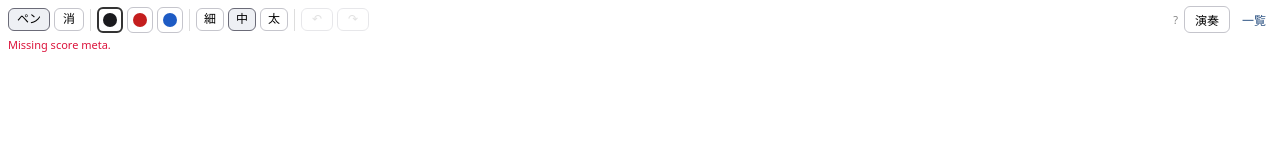
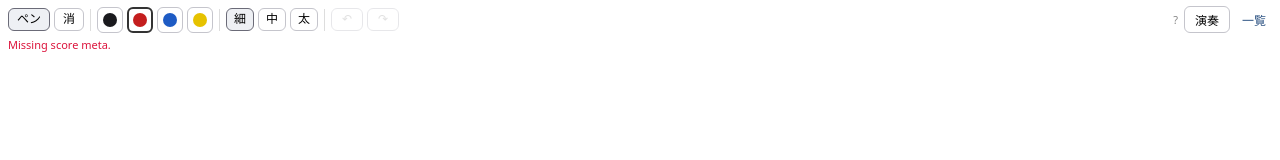
Before and after one commit to nozutax/MusicApp, a React (Vite) app: page /viewer/1 in a window 1280 px wide. Both pictures are taken after a click on the button "メモ". Shown: the top 160 px of the page. Built offline with nearby package versions, Linux system fonts and the light colour scheme.

Commit message:
メモモード中のページめくりを無効化し、デフォルトペンを赤・細に変更。透過黄色マーカーを追加。
Co-authored-by: Cursor <cursoragent@cursor.com>

```diff
--- a/src/components/AnnotationToolbar.tsx
+++ b/src/components/AnnotationToolbar.tsx
@@ -3,8 +3,8 @@ import type { CSSProperties } from 'react'
 type Props = {
   tool: 'pen' | 'eraser'
   onToolChange: (tool: 'pen' | 'eraser') => void
-  color: 'black' | 'red' | 'blue'
-  onColorChange: (color: 'black' | 'red' | 'blue') => void
+  color: 'black' | 'red' | 'blue' | 'yellow'
+  onColorChange: (color: 'black' | 'red' | 'blue' | 'yellow') => void
   width: 1 | 2 | 3
   onWidthChange: (width: 1 | 2 | 3) => void
   canUndo: boolean
@@ -85,17 +85,18 @@ export function AnnotationToolbar({
 
       {(
         [
-          ['black', '#1a1a1e'],
-          ['red', '#c41e1e'],
-          ['blue', '#1e5bc4'],
+          ['black', '#1a1a1e', '黒'],
+          ['red', '#c41e1e', '赤'],
+          ['blue', '#1e5bc4', '青'],
+          ['yellow', '#e6c200', '黄'],
         ] as const
-      ).map(([c, dot]) => (
+      ).map(([c, dot, label]) => (
         <button
           key={c}
           type="button"
           aria-pressed={color === c}
-          aria-label={c === 'black' ? '黒' : c === 'red' ? '赤' : '青'}
-          title={c === 'black' ? '黒' : c === 'red' ? '赤' : '青'}
+          aria-label={label}
+          title={label}
           disabled={tool === 'eraser'}
           onClick={() => onColorChange(c)}
           style={{
--- a/src/lib/annotation/draw.ts
+++ b/src/lib/annotation/draw.ts
@@ -6,6 +6,9 @@ export function strokeToCssColor(c: Stroke['color']): string {
       return '#d22'
     case 'blue':
       return '#2563eb'
+    case 'yellow':
+      // Marker: ~80% transparent (alpha 0.2)
+      return 'rgba(230, 194, 0, 0.2)'
     default:
       return '#111'
   }
--- a/src/lib/db.ts
+++ b/src/lib/db.ts
@@ -23,7 +23,7 @@ export type AnnotationPoint = {
 
 export type Stroke = {
   tool: 'pen' | 'eraser'
-  color?: 'black' | 'red' | 'blue'
+  color?: 'black' | 'red' | 'blue' | 'yellow'
   width: 1 | 2 | 3
   points: AnnotationPoint[]
 }
--- a/src/pages/ViewerPage.tsx
+++ b/src/pages/ViewerPage.tsx
@@ -63,8 +63,10 @@ export function ViewerPage() {
   const [historyUi, setHistoryUi] = useState({ canUndo: false, canRedo: false })
 
   const [tool, setTool] = useState<'pen' | 'eraser'>('pen')
-  const [penColor, setPenColor] = useState<'black' | 'red' | 'blue'>('black')
-  const [penWidth, setPenWidth] = useState<1 | 2 | 3>(2)
+  const [penColor, setPenColor] = useState<'black' | 'red' | 'blue' | 'yellow'>(
+    'red',
+  )
+  const [penWidth, setPenWidth] = useState<1 | 2 | 3>(1)
 
   const pdfCanvasRef = useRef<HTMLCanvasElement | null>(null)
   const annoCanvasRef = useRef<HTMLCanvasElement | null>(null)
@@ -402,6 +404,7 @@ export function ViewerPage() {
 
   const onTouchPointerDown = (e: ReactPointerEvent<HTMLDivElement>) => {
     if (e.pointerType !== 'touch') return
+    if (viewerUiMode === 'annotate') return
     if (
       penPointerIdRef.current !== null ||
       eraserPointerIdRef.current !== null
@@ -433,6 +436,7 @@ export function ViewerPage() {
 
   const onTouchPointerUp = (e: ReactPointerEvent<HTMLDivElement>) => {
     if (e.pointerType !== 'touch') return
+    if (viewerUiMode === 'annotate') return
     const start = touchStartRef.current
     touchStartRef.current = null
     if (!start) return
```
Also changed, not shown: 1 other file (tests, documents, lock files or other folders).
